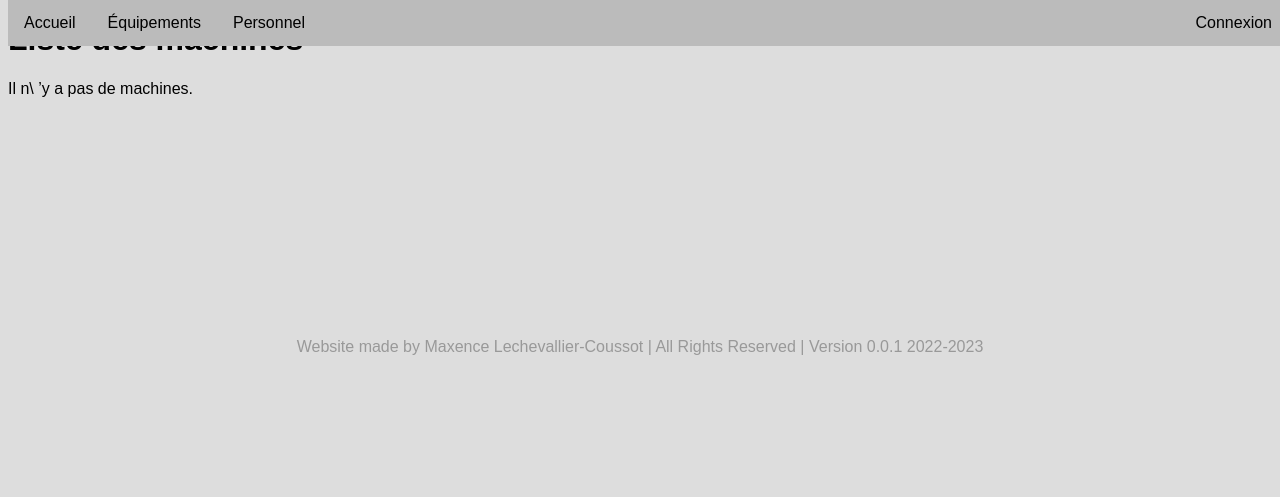
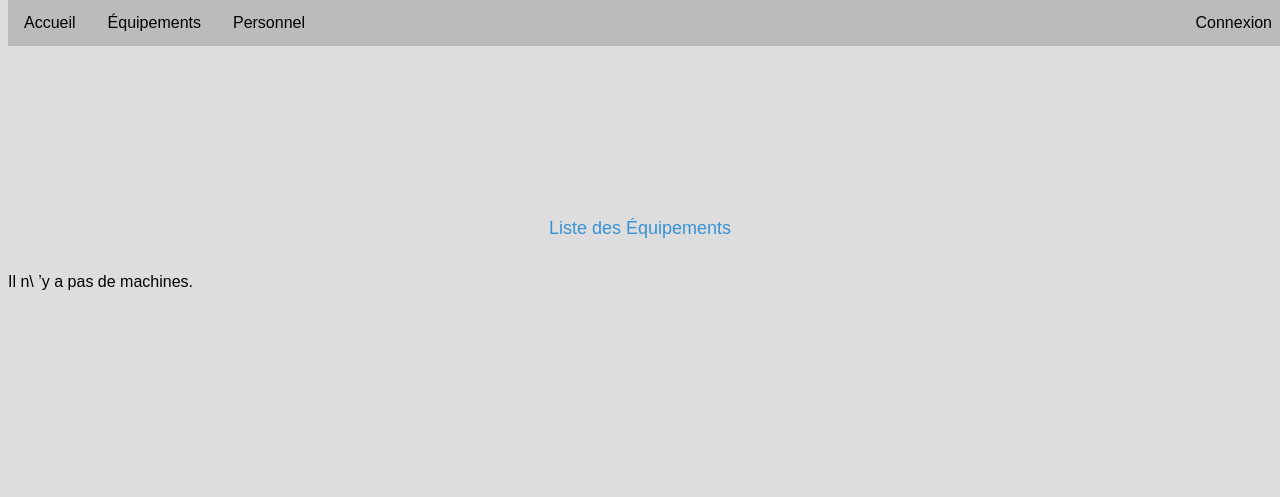
Before and after one commit to TTheGlock/sae2.03_django, a Django app: page /computerApp/machines/ in a window 1280 px wide. Shown: the top 497 px of the page. Run offline with Django 4.2, Linux system fonts and the light colour scheme; data that the repository does not hold is empty.

Commit message:
MAJ du html 0.0.1->0.02

```diff
--- a/computermngt/computerApp/templates/computerApp/machine_list.html
+++ b/computermngt/computerApp/templates/computerApp/machine_list.html
@@ -1,7 +1,11 @@
 {% extends "index.html" %}
 
 {% block content %}
-    <h1> Liste des machines </h1>
+    <section>
+        <article>
+            <p class="title">Liste des Équipements</p>
+        </article>
+    </section>
     {% if machines %}
     <ul>
         {% for machine in machines %}
```
